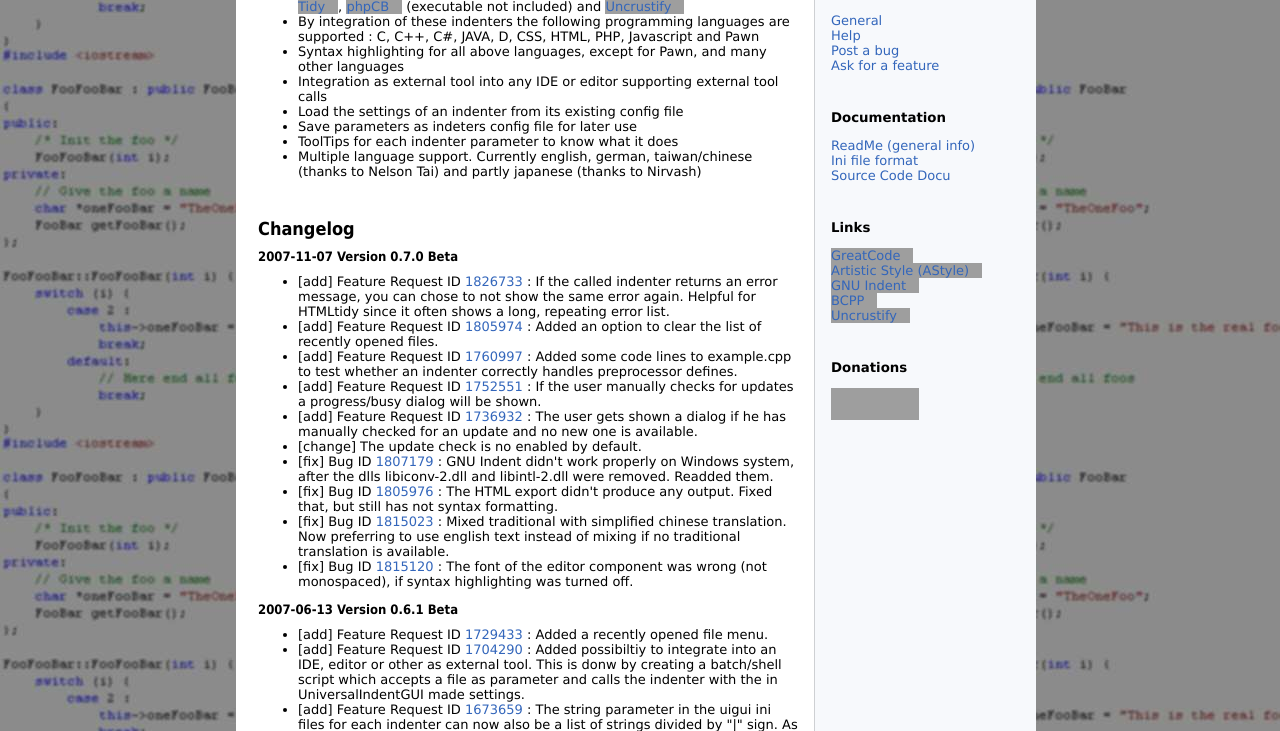
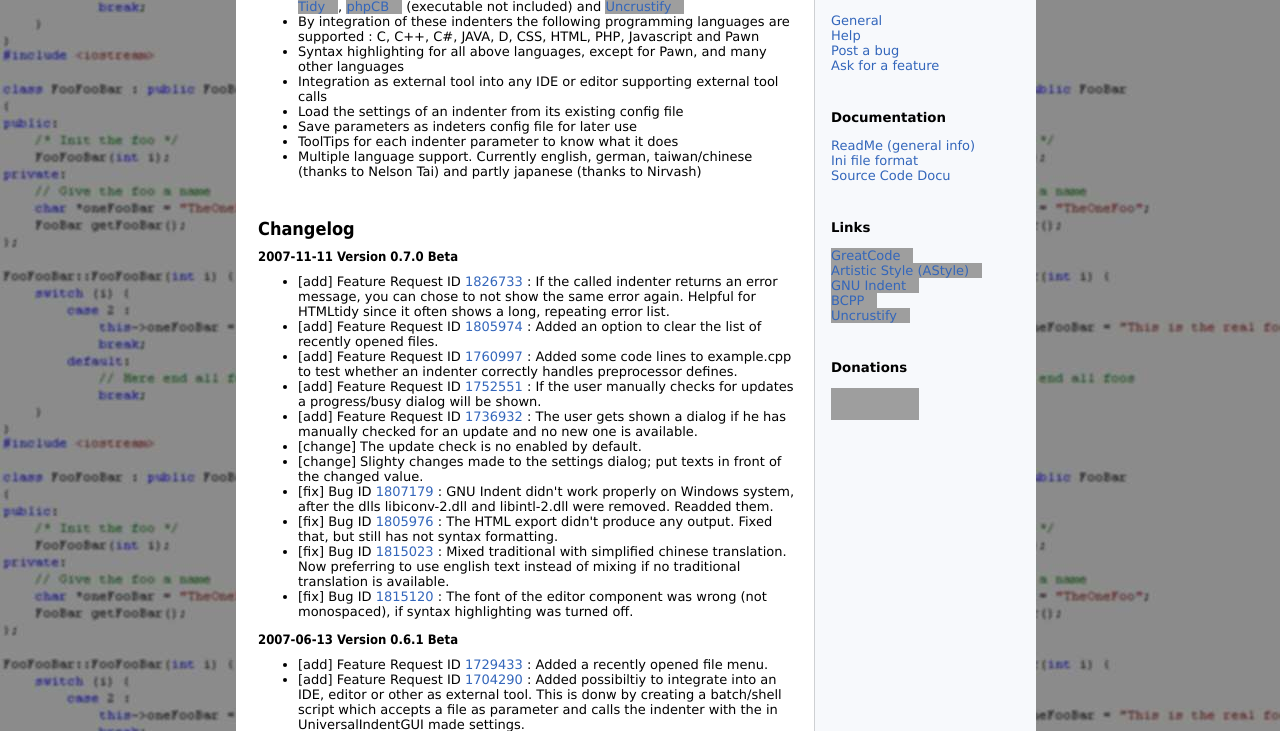
Before and after one commit to yuhaoth/univsalindent, a PHP site: page /features.php in a window 1280 px wide. Shown: the part 340-1071 px from the top of the page. Run offline with PHP 8.4, Linux system fonts and the light colour scheme; grey boxes are pictures that could not be loaded.

Commit message:
Changed version info

```diff
--- a/website/features.php
+++ b/website/features.php
@@ -53,14 +53,15 @@
 				<br />
 				<h2>Changelog</h2>
 
-                <h4>2007-11-07 Version 0.7.0 Beta</h4>
+                <h4>2007-11-11 Version 0.7.0 Beta</h4>
 				<ul>
                     <li>[add] Feature Request ID <a href="issue/1826733" target="_blank">1826733</a> : If the called indenter returns an error message, you can chose to not show the same error again. Helpful for HTMLtidy since it often shows a long, repeating error list.</li>
                     <li>[add] Feature Request ID <a href="issue/1805974" target="_blank">1805974</a> : Added an option to clear the list of recently opened files.</li>
                     <li>[add] Feature Request ID <a href="issue/1760997" target="_blank">1760997</a> : Added some code lines to example.cpp to test whether an indenter correctly handles preprocessor defines.</li>
                     <li>[add] Feature Request ID <a href="issue/1752551" target="_blank">1752551</a> : If the user manually checks for updates a progress/busy dialog will be shown.</li>
                     <li>[add] Feature Request ID <a href="issue/1736932" target="_blank">1736932</a> : The user gets shown a dialog if he has manually checked for an update and no new one is available.</li>
-                    <li>[change] The update check is no enabled by default.
+                    <li>[change] The update check is no enabled by default.</li>
+                    <li>[change] Slighty changes made to the settings dialog; put texts in front of the changed value.</li>
                     <li>[fix] Bug ID <a href="issue/1807179" target="_blank">1807179</a> : GNU Indent didn't work properly on Windows system, after the dlls libiconv-2.dll and libintl-2.dll were removed. Readded them.</li>
                     <li>[fix] Bug ID <a href="issue/1805976" target="_blank">1805976</a> : The HTML export didn't produce any output. Fixed that, but still has not syntax formatting.</li>
                     <li>[fix] Bug ID <a href="issue/1815023" target="_blank">1815023</a> : Mixed traditional with simplified chinese translation. Now preferring to use english text instead of mixing if no traditional translation is available.</li>
--- a/website/index.php
+++ b/website/index.php
@@ -27,7 +27,7 @@
 				<br />
 				<h2>News</h2>
 
-                <h3>2007-11-07 UniversalIndentGUI Version 0.7.0 Beta released</h3>
+                <h3>2007-11-11 UniversalIndentGUI Version 0.7.0 Beta released</h3>
 				<p>Here comes a new version! Rather delayed but at least it is there. The time I have left
                 to develop on UniversalIndentGUI is very small, so may be the releases will not come out too
                 often. But the update functionality of UiGUI will inform you, if a new version is available.
```
